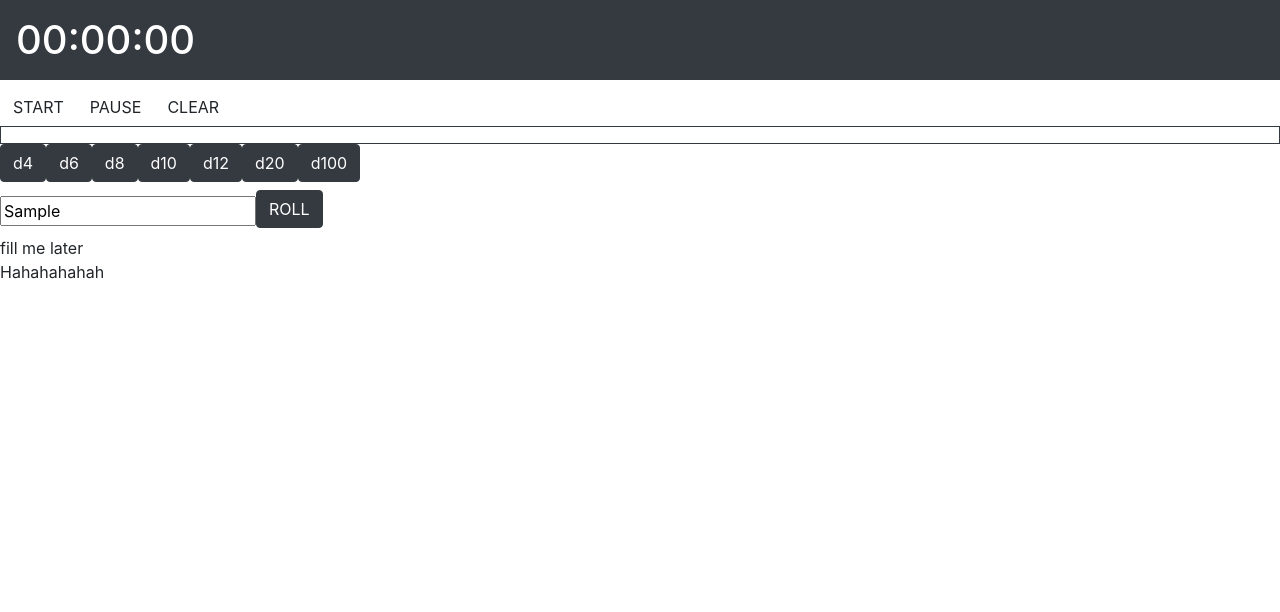
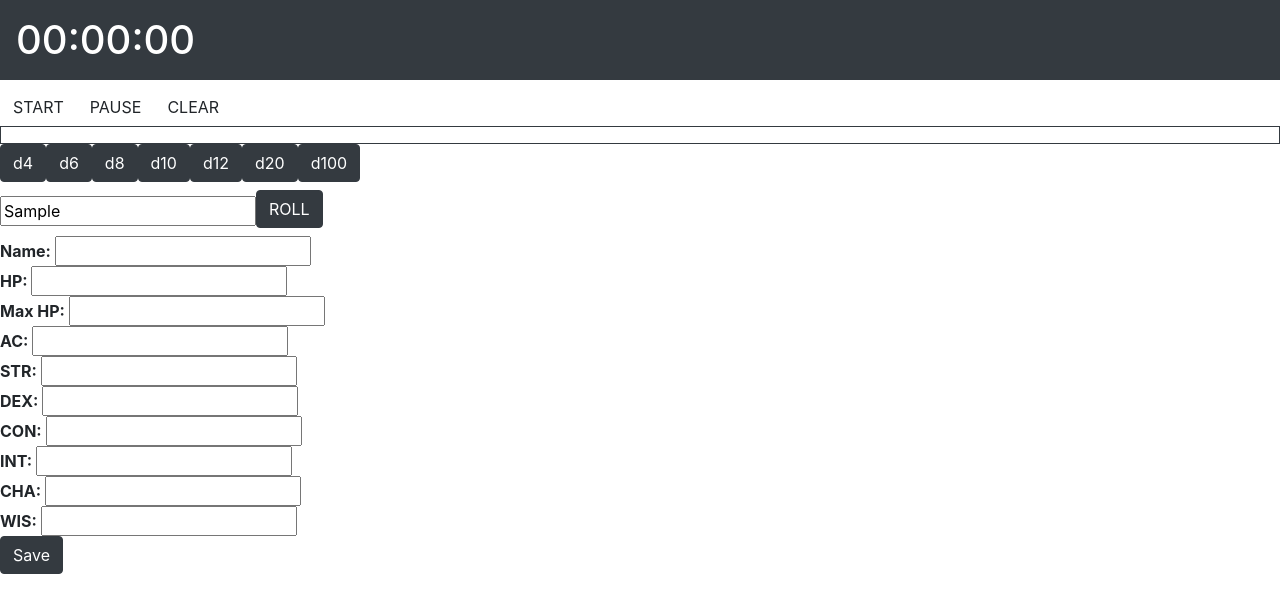
Before and after one commit to marcelojcs/dmscreen, a React (Create React App) app: page / in a window 1280 px wide. Both pictures are taken after typing "Sample" into the empty fields and a click on the button "Add". Shown: the top 612 px of the page. Built offline with nearby package versions, Linux system fonts and the light colour scheme.

Commit message:
players updater

```diff
--- a/src/players.js
+++ b/src/players.js
@@ -1,21 +1,14 @@
 import React from 'react';
 var plyrs = localStorage.getItem('plyrs');
 plyrs = JSON.parse(plyrs);
+if (plyrs == null){
+  plyrs = [];
+  console.log("okay");;
+}
 class Players extends React.Component{
   constructor(props){
     super(props);
     this.state = {
-      newPlayer:{
-        name : "",
-        hp: 0,
-        maxHp: 0,
-        ac: 0,
-        dex : 0,
-        con: 0,
-        int: 0,
-        cha: 0,
-        wis : 0,
-      },
       plyrs: plyrs,
       addNew: false,
 
@@ -27,34 +20,63 @@ class Players extends React.Component{
 	this.setState({addNew : true})
 	}
   handleNewForm(){
-  	let newPlyr = this.state.newPlayer;
-    this.setState({newPlayer: {
-		name: this.refs.newName.vlaue,
-        hp: this.refs.newHp.vlaue,
-        maxHp: this.refs.newMaxHp.vlaue,
-        ac: this.refs.newAc.vlaue,
-        dex: this.refs.newDex.vlaue,
-        con: this.refs.newCon.vlaue,
-        int: this.refs.newInt.vlaue,
-        cha: this.refs.newCha.vlaue,
-        wis: this.refs.newWis.vlaue,
-		}});
-    this.state.plyrs.push(this.state.newPlayer);
-    localStorage.setItem('plyrs', JSON.stringfy(this.state.plyrs));
-	this.setState({newPlayer: newPlyr});
+    let newData ={
+		    name: this.refs.newName.value,
+        hp: this.refs.newHp.value,
+        maxHp: this.refs.newMaxHp.value,
+        ac: this.refs.newAc.value,
+        str: this.refs.newStr.value,
+        dex: this.refs.newDex.value,
+        con: this.refs.newCon.value,
+        int: this.refs.newInt.value,
+        cha: this.refs.newCha.value,
+        wis: this.refs.newWis.value,
+		};
+    this.state.plyrs.push(newData);
+    localStorage.setItem('plyrs', JSON.stringify(this.state.plyrs));
     this.setState({ addNew: false});
  }
   render(){
     return(
       <div>
         <div>
-        	{(()=>{return("fill me later");})()}
+        	{(()=>{let res =[];
+
+             for(let x=0; x<this.state.plyrs.length; x ++){
+               res.push(<div>
+                 <b>Name: </b> <span className="h5 border border-dark text-dark">{this.state.plyrs[x].name} </span>
+                 <b>HP: </b> <span className="h5 border border-dark text-dark">{this.state.plyrs[x].hp} </span>
+                 <b>AC: </b> <span className="h5 border border-dark text-dark">{this.state.plyrs[x].ac} </span>
+                 <b>STR: </b> <span className="h5 border border-dark text-dark">{this.state.plyrs[x].str} </span>
+                 <b>DEX: </b> <span className="h5 border border-dark text-dark">{this.state.plyrs[x].dex} </span>
+                 <b>CON: </b> <span className="h5 border border-dark text-dark">{this.state.plyrs[x].con} </span>
+                 <b>INT: </b> <span className="h5 border border-dark text-dark">{this.state.plyrs[x].int} </span>
+                 <b>CHA: </b> <span className="h5 border border-dark text-dark">{this.state.plyrs[x].cha} </span>
+                 <b>WIS: </b> <span className="h5 border border-dark text-dark">{this.state.plyrs[x].wis} </span>
+                 </div>);
+             }
+             return res;
+           })()}
 		</div>
 		<div>
 			{(()=>{
 				if(!this.state.addNew){ return(<button className="btn btn-dark h2" onClick={this.openNewForm}>Add</button>);
 				}else{
-					return(<div>Hahahahahah</div>);
+					return(<div>
+            <div><b>Name: </b> <input type="text" ref="newName" /> </div>
+            <div><b>HP: </b> <input type="number" ref="newHp" /> </div>
+            <div><b>Max HP: </b> <input type="number" ref="newMaxHp" /> </div>
+            <div><b>AC: </b> <input type="number" ref="newAc" /> </div>
+            <div><b>STR: </b> <input type="number" ref="newStr" /> </div>
+            <div><b>DEX: </b> <input type="number" ref="newDex" /> </div>
+            <div><b>CON: </b> <input type="number" ref="newCon" /> </div>
+            <div><b>INT: </b> <input type="number" ref="newInt" /> </div>
+            <div><b>CHA: </b> <input type="number" ref="newCha" /> </div>
+            <div><b>WIS: </b> <input type="number" ref="newWis" /> </div>
+            <button className="btn btn-dark h2" onClick={this.handleNewForm}>Save</button>
+
+
+            </div>);
 
 				}
 			})()}
```
